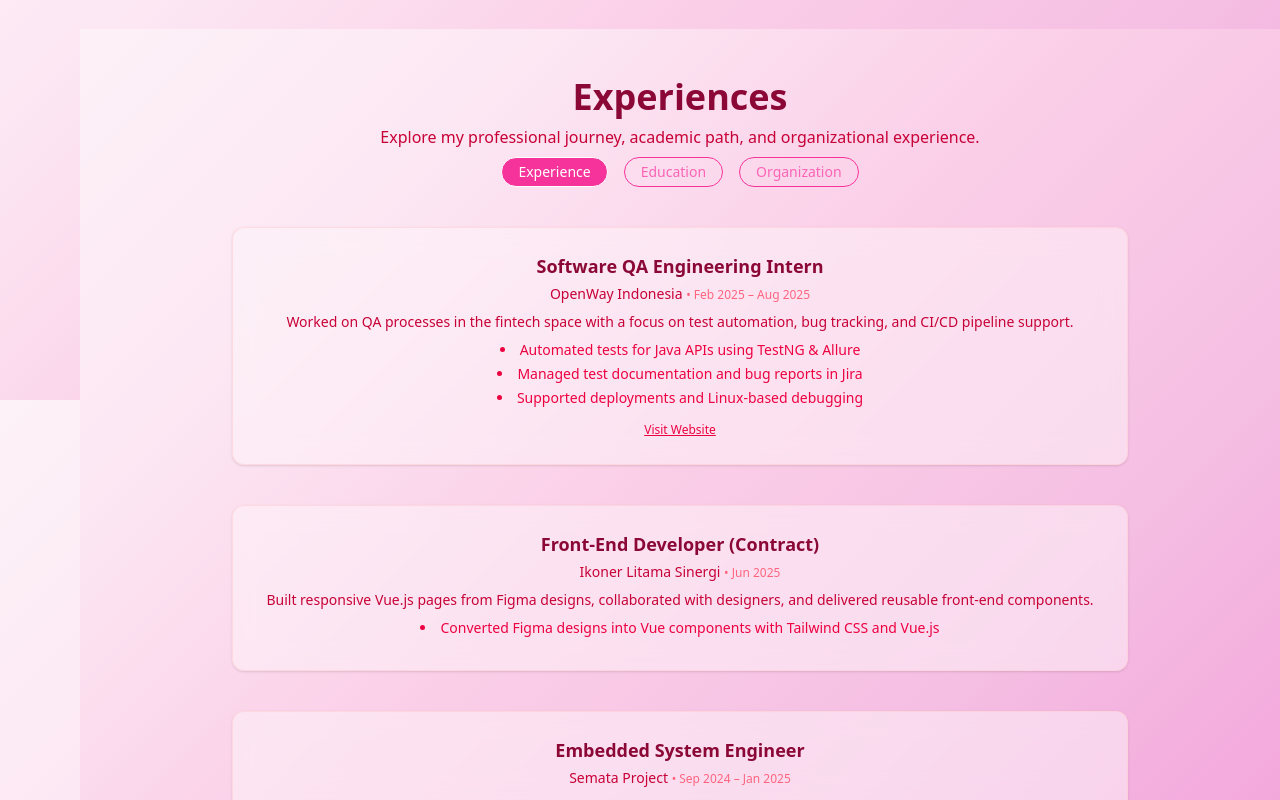
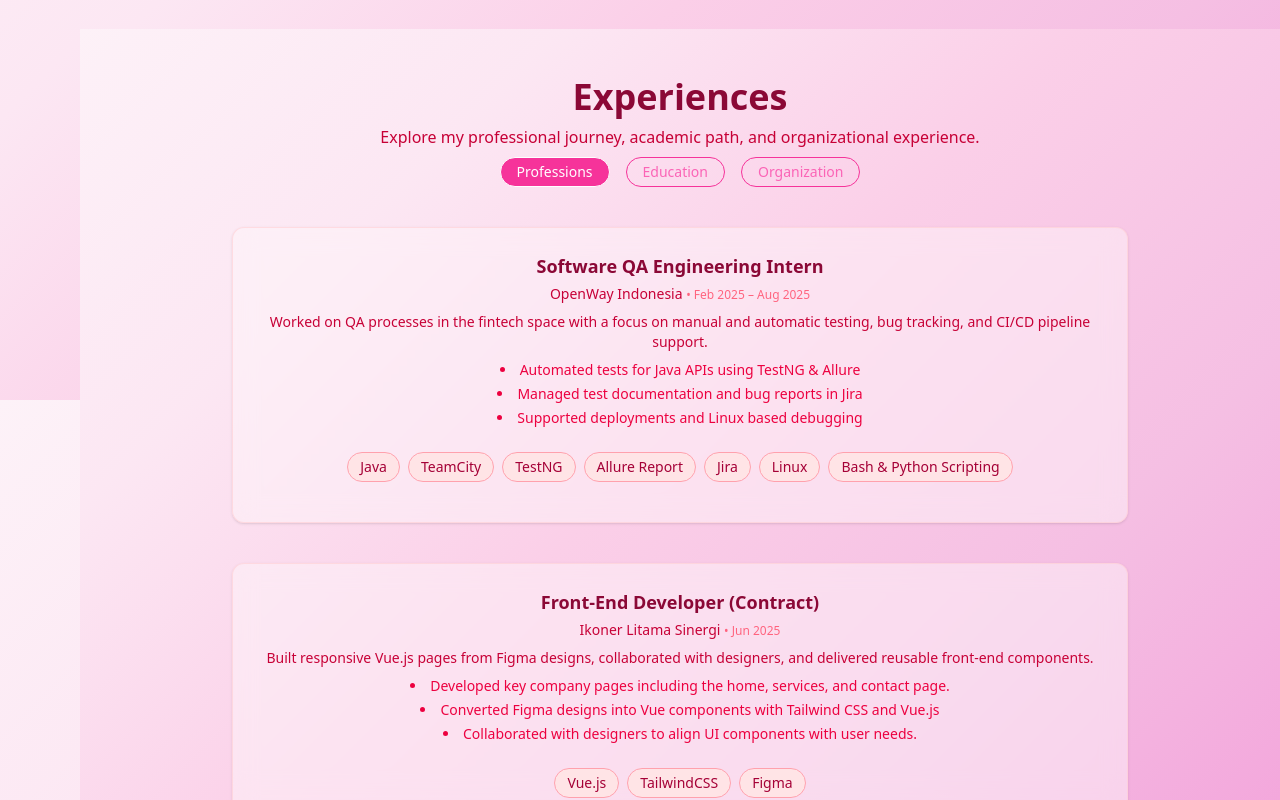
Before and after one commit to lebit-L1X/myportofolio, a Vue app: page / in a window 1280 px wide. Shown: the part 2000-2800 px from the top of the page. Built offline with nearby package versions, Linux system fonts and the light colour scheme.

Commit message:
improved experiences section

```diff
--- a/src/components/ExperienceCard.vue
+++ b/src/components/ExperienceCard.vue
@@ -8,7 +8,8 @@
     </h4>
 
     <p class="text-sm text-rose-700 mb-2">
-      {{ data.org }} <span class="text-xs text-rose-400">• {{ data.date }}</span>
+      {{ data.org }}
+      <span class="text-xs text-rose-400">• {{ data.date }}</span>
     </p>
 
     <p class="text-sm text-rose-700 mb-2">{{ data.description }}</p>
@@ -17,14 +18,19 @@
       <li v-for="(point, idx) in data.highlights" :key="idx">{{ point }}</li>
     </ul>
 
-    <a
-      v-if="data.link"
-      :href="data.link"
-      target="_blank"
-      class="text-xs text-rose-600 underline hover:text-rose-500"
-    >
-      Visit Website
-    </a>
+
+    <div v-if="data.techStack && data.techStack.length" class="flex flex-wrap gap-2 mt-2 py-4 justify-center">
+
+      <span
+        v-for="(tech, index) in data.techStack"
+        :key="index"
+        class="px-3 py-1 text-sm rounded-full bg-rose-100 text-rose-800 border border-rose-300"
+      >
+        {{ tech }}
+      </span>
+    </div>
+
+
   </div>
 </template>
 
--- a/src/components/ExperienceSection.vue
+++ b/src/components/ExperienceSection.vue
@@ -7,7 +7,7 @@
         :class="activeTab === 'career' ? 'bg-pink-500 text-white' : 'border-pink-500 text-pink-400'"
         @click="activeTab = 'career'"
       >
-        Experience
+        Professions
       </button>
       <button
         class="px-4 py-1 rounded-full border text-sm font-medium"
--- a/src/components/Hero.vue
+++ b/src/components/Hero.vue
@@ -29,6 +29,9 @@ HeroAnimation(yellowBlob, greenBlob, whiteBlob, coralBlob, blueBlob, lilacBlob);
   <p class="text-rose-700 text-lg leading-relaxed text-justify">
     Final-year Computer Engineering undergrad passionate about software engineering, embedded systems, and machine learning. Eager to learn, quick to adapt, and driven to build meaningful tech.
   </p>
+<p class="text-rose-600 text-sm italic mt-4">
+  P.S. The site is still rough around the edges. I'm still working on it. Cheers!
+</p>
 </div>
 
 
--- a/src/components/ProjectSection.vue
+++ b/src/components/ProjectSection.vue
@@ -1,5 +1,5 @@
 <template>
-  <section class="px-6 py-12 text-white text-center">
+  <section class="px-6 py-12 text-center">
 
 
     <!-- Tabs -->
--- a/src/components/TechCard.vue
+++ b/src/components/TechCard.vue
@@ -1,7 +1,7 @@
 <template>
   <div
     class="bg-[#fdf6f9]/50 backdrop-blur-md p-6 rounded-xl shadow border border-rose-200/60 w-full max-w-md transition
-           hover:shadow-lg hover:border-rose-300 hover:bg-[#fdf6f9]/70"
+           hover:shadow-lg hover:border-rose-300 hover:bg-[#fdf6f9]/70 text-left"
   >
     <h3 class="text-xl font-bold text-rose-900 mb-1">{{ title }}</h3>
     <p class="text-sm text-rose-700 mb-4">{{ description }}</p>
--- a/src/data/experience.js
+++ b/src/data/experience.js
@@ -4,12 +4,13 @@ export const professionalExperience = [
     org: 'OpenWay Indonesia',
     date: 'Feb 2025 – Aug 2025',
     description:
-      'Worked on QA processes in the fintech space with a focus on test automation, bug tracking, and CI/CD pipeline support.',
+      'Worked on QA processes in the fintech space with a focus on manual and automatic testing, bug tracking, and CI/CD pipeline support.',
     highlights: [
       'Automated tests for Java APIs using TestNG & Allure',
       'Managed test documentation and bug reports in Jira',
-      'Supported deployments and Linux-based debugging'
+      'Supported deployments and Linux based debugging'
     ],
+    techStack: ['Java', 'TeamCity', 'TestNG', 'Allure Report', 'Jira', 'Linux', 'Bash & Python Scripting'],
     link: 'https://openwaygroup.com/'
   },
   {
@@ -19,10 +20,27 @@ export const professionalExperience = [
     description:
       'Built responsive Vue.js pages from Figma designs, collaborated with designers, and delivered reusable front-end components.',
     highlights: [
+      'Developed key company pages including the home, services, and contact page.',
       'Converted Figma designs into Vue components with Tailwind CSS and Vue.js',
+      'Collaborated with designers to align UI components with user needs.'
     ],
+    techStack: ['Vue.js', 'TailwindCSS', 'Figma'],
     link: ''
-  },
+  },{
+  title: 'English-Indonesian Annotator (Freelance)',
+  org: 'DataAnnotationTech',
+  date: 'Jan 2025 – Present',
+  description:
+    'Worked on AI-generated content evaluation and translation review to support NLP and code generation models.',
+  highlights: [
+    'Validated and graded AI-generated outputs to ensure contextual alignment and accuracy with input prompts',
+    'Reviewed and refined translations to ensure fluency and coherence in Indonesian',
+    'Validated and graded code generated by AI to ensure program correctness and clear explanations'
+  ],
+  techStack: ['AI Evaluation', 'Prompt Engineering', 'Python', 'Translation QA', 'LLM'],
+  link: ''
+}
+,
   {
     title: 'Embedded System Engineer',
     org: 'Semata Project',
@@ -30,23 +48,14 @@ export const professionalExperience = [
     description:
       'Created an ESP32-based system for dental model interaction using audio feedback to assist visually impaired users.',
     highlights: [
-      'Designed interactive hardware with ESP32 and audio output',
-      'Developed custom PCB for real-world testing'
+      'Developed an audio playback system using ESP32 and C++ while ensuring audio quality and stability.',
+'Designed the circuitry to respond to interactions with a 3D dental model, triggering audio based on the selected tooth.',
+'Collaborated on validating the integrated system and circuit design on a custom PCB for real-world use.'
     ],
+    techStack: ['ESP32', 'C++', 'Circuit Design', 'FFmpeg'],
     link: ''
   },
-  {
-    title: 'Junior Research Assistant',
-    org: 'University of Indonesia, AI Research Lab',
-    date: 'Jun 2024 – Dec 2024',
-    description:
-      'Performed data preprocessing and analysis on perovskite solar cell materials as part of a faculty research group.',
-    highlights: [
-      'Cleaned and analyzed material datasets in Python',
-      'Participated in research discussions and modeling'
-    ],
-    link: ''
-  }
+
 ]
 
 export const educationExperience = [
@@ -61,20 +70,77 @@ export const educationExperience = [
       'Adaro and Hana Scholarship Recipient'
     ],
     link: 'https://eng.ui.ac.id/en/'
-  }
+  },     {
+  title: 'Laboratory Assistant',
+  org: 'Digital Laboratory of Universitas Indonesia',
+  date: 'Aug 2023 – Present',
+  description:
+    'Assisted in teaching and managing undergraduate digital circuit labs while supporting students and coordinating lab operations.',
+  highlights: [
+    'Managed and supported Digital Circuit labs, overseeing scheduling and coordination',
+    'Taught C programming, VHDL programming, and Digital Circuit Design concepts to students',
+    'Assisted 10+ final project groups with circuit design and implementation',
+    'Served as lab secretary, organizing documentation and shared drives',
+    'Authored multiple learning modules and problems on C programming'
+  ],
+  techStack: ['Teaching','C', 'VHDL', 'Digital Logic Design', 'Intel Quartus', 'Proteus Design Suite'],
+  link: ''
+},
+   {title: 'Junior Research Assistant',
+    org: 'University of Indonesia, AI Research Lab',
+    date: 'Jun 2024 – Dec 2024',
+    description:
+      'Performed data preprocessing and analysis on perovskite solar cell materials as part of a faculty research group.',
+    highlights: [
+      'Cleaned and analyzed material datasets in Python',
+      'Participated in research discussions and modeling'
+    ],
+    techStack: ['Python', 'Pandas', 'Data Analysis'],
+    link: ''},
+
 ]
 
 export const organizationExperience = [
- {
-    title: "Bachelor's Degree in Computer Engineering",
-    org: 'University of Indonesia',
-    date: 'Aug 2022 – Jul 2026 (Expected)',
-    description: 'Pursuing a degree with focus on Software Engineering, Embedded Systems, and AI.',
+  {
+    title: 'Head of Training and Development',
+    org: 'EXERCISE FTUI',
+    date: 'Jan 2024 – Dec 2024',
+    description:
+      'Led training programs and event planning, initiating the organization’s first competition while coordinating technical learning initiatives.',
     highlights: [
-      'GPA: 3.76 / 4.00',
-      'Finalist KRTI VTOL Drone 2024',
-      'Adaro and Hana Scholarship Recipient'
+      'Led division members in coordinating and planning multiple training events and organized the organization’s first competition, overseeing event structure and logistics',
+      'Led and coordinated teams of lab assistants to plan and deliver multiple training events on software tools',
+      'Authored and reviewed 10+ guidebooks and proposals to support various programs and initiatives'
     ],
-    link: 'https://eng.ui.ac.id/en/'
+    techStack: ['Canva', 'Project Management', 'Team Coordination'],
+    link: ''
+  },
+  {
+    title: 'Marketing and Branding Staff',
+    org: 'EXERCISE FTUI',
+    date: 'Feb 2023 – Jan 2024',
+    description:
+      'Supported promotional campaigns and digital presence by producing content and maintaining the organization’s website.',
+    highlights: [
+      'Planned and collaborated on 15+ content pieces to promote events and initiatives',
+      'Developed a commissioned WordPress website for the organization',
+      'Collaborated with other divisions for event planning and branding alignment'
+    ],
+    techStack: ['WordPress', 'HTML/CSS', 'Content Planning', 'Creative Writing'],
+    link: ''
+  },
+  {
+    title: 'Senior Programming Staff for VTOL Team',
+    org: 'AUAV Universitas Indonesia',
+    date: 'Sep 2023 – Oct 2024',
+    description:
+      'Developed core components for the team’s drone software, focusing on vision-based navigation and inter-module communication.',
+    highlights: [
+      'Designed and implemented a computer vision program using OpenCV2 to detect and identify rectangular frames with stereo depth sensing',
+      'Collaborated with team members to implement a publisher-subscriber inter-module communication system',
+      'Conducted Python training sessions for new members of the programming division'
+    ],
+    techStack: ['Python', 'OpenCV2', 'ROS'],
+    link: ''
   }
 ]
```
Also changed, not shown: index.html (line endings or trailing spaces).
